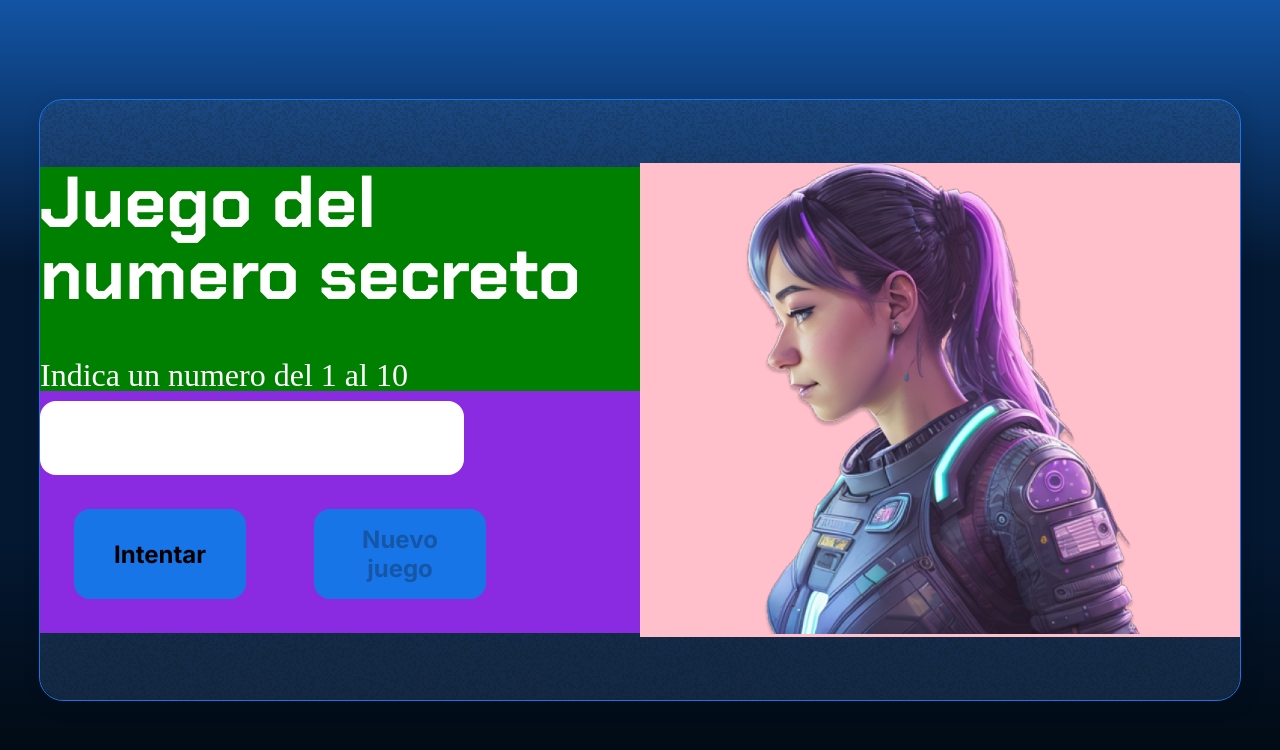
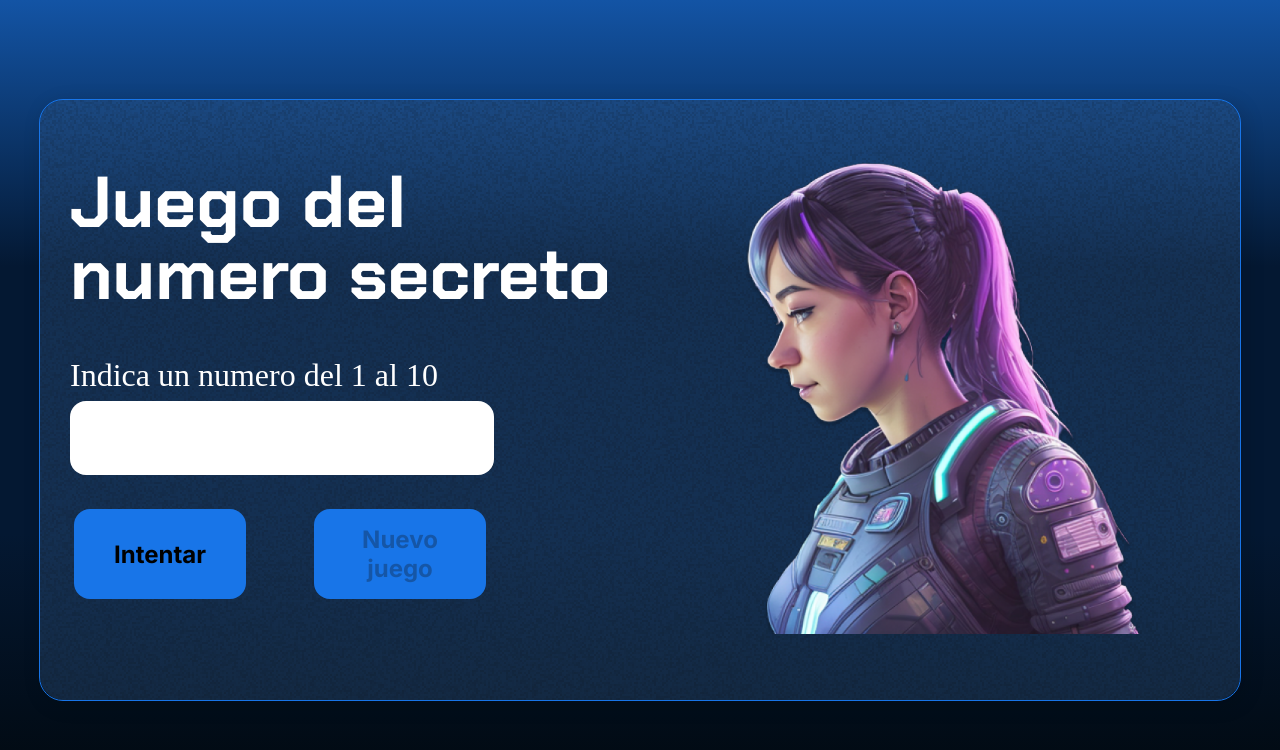
Before and after one commit to Oscardj307/numero-secreto-mi-estilo, a plain HTML site: page index.html in a window 1280 px wide. Drawn offline with Linux system fonts and the light colour scheme.

Commit message:
retirando fondos para ver como queda

```diff
--- a/style.css
+++ b/style.css
@@ -17,7 +17,7 @@ body {
     height: 100%;
     opacity: 0.4;
 
-}  */
+}   */
 
 header{
     background: brown;
@@ -38,12 +38,11 @@ main {
 
 
   .container__contenido {
-    background: blueviolet;
     width: 50%;
   }
 
   .container__informaciones{
-    background: green;
+    margin-left: 5%;
   }
 
  .container__informaciones h1 {
@@ -76,6 +75,7 @@ button {
     font-weight: 700;
     font-family: 'Inter', sans-serif;
     margin-top: 10px;
+    margin-left: 5%;
 }
 
 .container__botones{
@@ -101,7 +101,7 @@ button {
 }
 
 .persona {
-    background: pink;
+
     width: 50%;
 }
 
```
